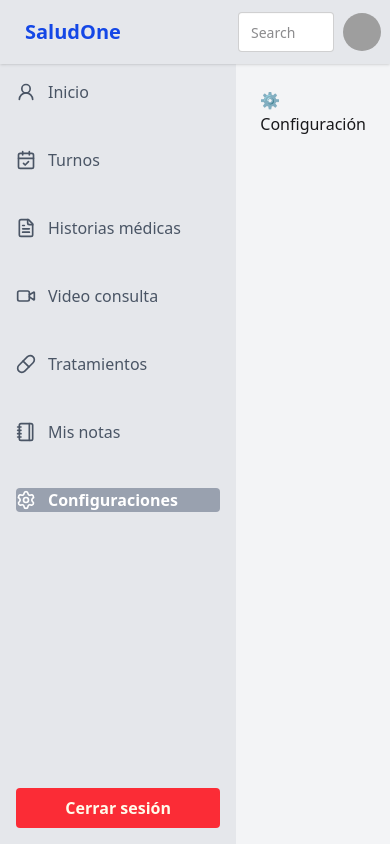
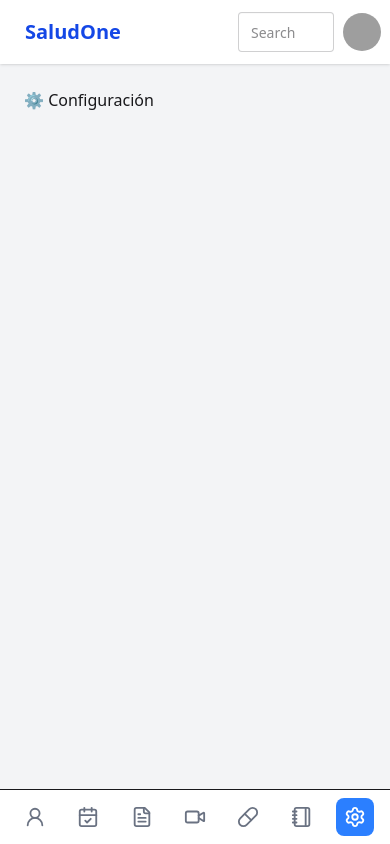
Before and after one commit to conrado85/equipo-32, a React (Vite) app: page /dashboard/settings in a window 390 px wide. Built offline with nearby package versions, Linux system fonts and the light colour scheme; sample sign-in values are in the browser's storage; grey boxes are pictures that could not be loaded.

Commit message:
style:cambios en estilos y responsivo

```diff
--- a/src/components/NavBarPrivate.jsx
+++ b/src/components/NavBarPrivate.jsx
@@ -2,7 +2,7 @@ import React from "react";
 
 function NavBarPrivate() {
   return (
-    <div className="navbar bg-gray-200 shadow-sm">
+    <div className="navbar bg-white shadow-sm">
       <div className="flex-1">
         <a className="btn btn-ghost text-xl text-blue-700">SaludOne</a>
       </div>
--- a/src/layouts/DashboardLayout.jsx
+++ b/src/layouts/DashboardLayout.jsx
@@ -1,7 +1,6 @@
+import { useState } from "react";
 import { Link, Outlet, useLocation } from "react-router-dom";
 import NavBarPrivate from "../components/NavBarPrivate";
-
-// Iconos (puedes usar cualquier biblioteca de iconos que prefieras)
 import {
   UserRound,
   CalendarCheck,
@@ -10,41 +9,55 @@ import {
   Pill,
   Notebook,
   Settings,
+  Menu,
+  X,
 } from "lucide-react";
 
 export default function DashboardLayout() {
   const location = useLocation();
+  const [isCollapsed, setIsCollapsed] = useState(false);
 
   const menuItems = [
-    { path: "/dashboard/welcome",label: "Inicio",icon: UserRound },
-    { path: "/dashboard/appointments",label: "Turnos",icon: CalendarCheck},
-    { path: "/dashboard/medical-records",label: "Historias médicas",icon: FileText },
-    { path: "/dashboard/video-consultation",label: "Video consulta",icon: Video},
+    { path: "/dashboard/welcome", label: "Inicio", icon: UserRound },
+    { path: "/dashboard/appointments", label: "Turnos", icon: CalendarCheck },
+    { path: "/dashboard/medical-records", label: "Historias médicas", icon: FileText },
+    { path: "/dashboard/video-consultation", label: "Video consulta", icon: Video },
     { path: "/dashboard/treatments", label: "Tratamientos", icon: Pill },
     { path: "/dashboard/my-notes", label: "Mis notas", icon: Notebook },
     { path: "/dashboard/settings", label: "Configuraciones", icon: Settings },
   ];
 
-
   return (
     <>
       <NavBarPrivate />
+
       <div className="flex min-h-[calc(100vh-64px)] bg-gray-100">
         {/* Sidebar */}
-        <aside className="w-64 bg-gray-200 text-gray-400 flex flex-col p-4">
+        <aside
+          className={`bg-white text-gray-400 flex flex-col p-4 transition-all duration-300
+            ${isCollapsed ? "w-16" : "w-60"} hidden md:flex`}
+        >
+          {/* Botón colapsar */}
+          <button
+            onClick={() => setIsCollapsed(!isCollapsed)}
+            className="self-end mb-4 p-2 text-gray-500 hover:text-blue-500"
+          >
+            {isCollapsed ? <Menu size={20} /> : <X size={20} />}
+          </button>
+
           <nav className="flex flex-col gap-2">
             {menuItems.map(({ path, label, icon: Icon }) => (
               <Link
                 key={path}
                 to={path}
-                className={`flex items-center gap-3 mb-9  rounded transition ${
-                  location.pathname === path
-                    ? "bg-gray-400 text-white font-semibold"
-                    : "hover:bg-gray-300 text-gray-600"
-                }`}
+                className={`flex items-center gap-3 mb-2 p-2 rounded-xl transition
+                  ${location.pathname === path
+                    ? "bg-blue-500 text-white font-semibold"
+                    : "hover:bg-blue-100 hover:text-blue-500"}
+                  ${isCollapsed ? "justify-center" : ""}`}
               >
                 <Icon size={20} />
-                <span>{label}</span>
+                {!isCollapsed && <span>{label}</span>}
               </Link>
             ))}
           </nav>
@@ -54,10 +67,28 @@ export default function DashboardLayout() {
               localStorage.removeItem("token");
               window.location.href = "/login";
             }}
-            className="mt-auto bg-red-500 hover:bg-red-600 p-2 rounded transition text-amber-50 font-semibold"
+            className={`mt-auto bg-red-500 hover:bg-red-600 p-2 rounded-xl transition text-amber-50 font-semibold
+              ${isCollapsed ? "text-center text-sm" : ""}`}
           >
-            Cerrar sesión
+            {isCollapsed ? "⎋" : "Cerrar sesión"}
           </button>
+        </aside>
+
+        {/* Sidebar solo íconos en móvil */}
+        <aside className="fixed bottom-0 left-0 w-full bg-white border-t flex justify-around p-2 md:hidden">
+          {menuItems.map(({ path, icon: Icon }) => (
+            <Link
+              key={path}
+              to={path}
+              className={`p-2 rounded-lg transition ${
+                location.pathname === path
+                  ? "bg-blue-500 text-white"
+                  : "text-gray-500 hover:bg-blue-100 hover:text-blue-500"
+              }`}
+            >
+              <Icon size={22} />
+            </Link>
+          ))}
         </aside>
 
         {/* Contenido dinámico */}
```
